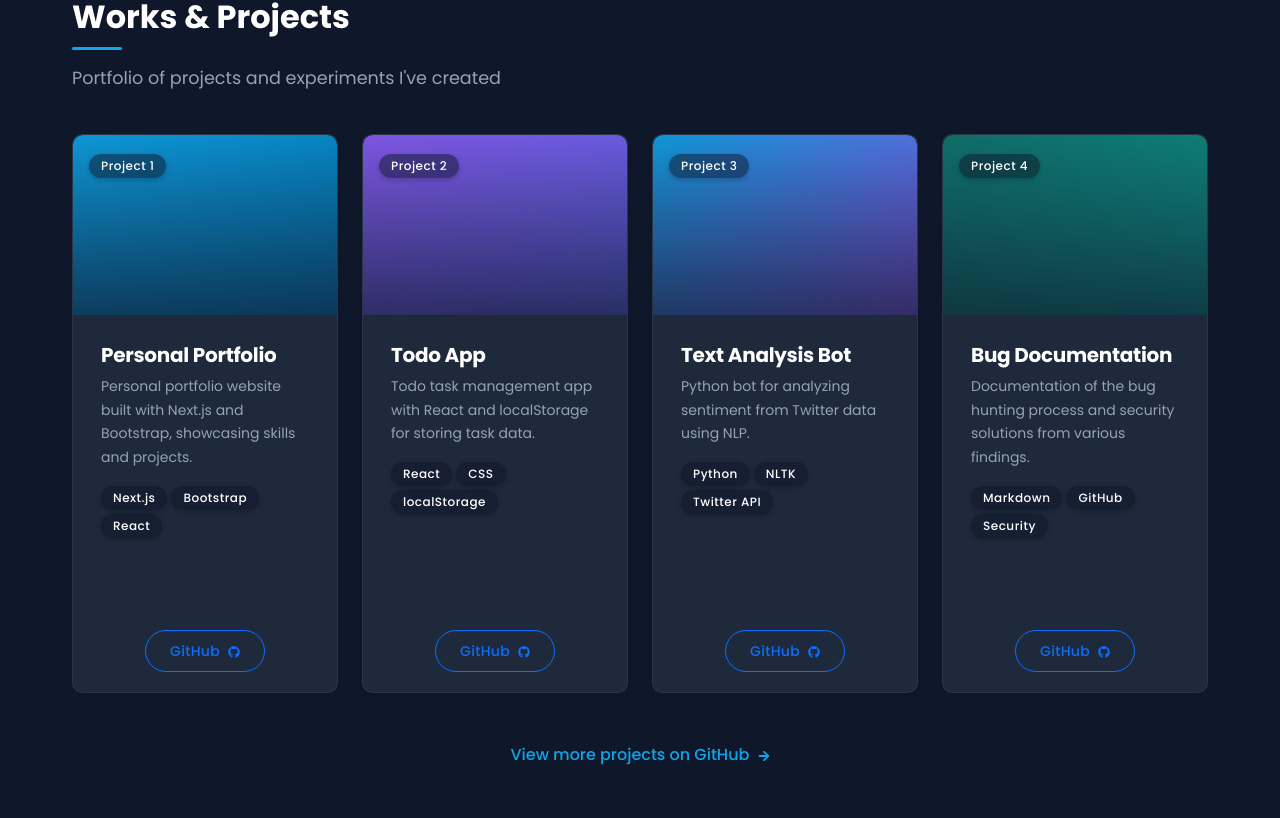
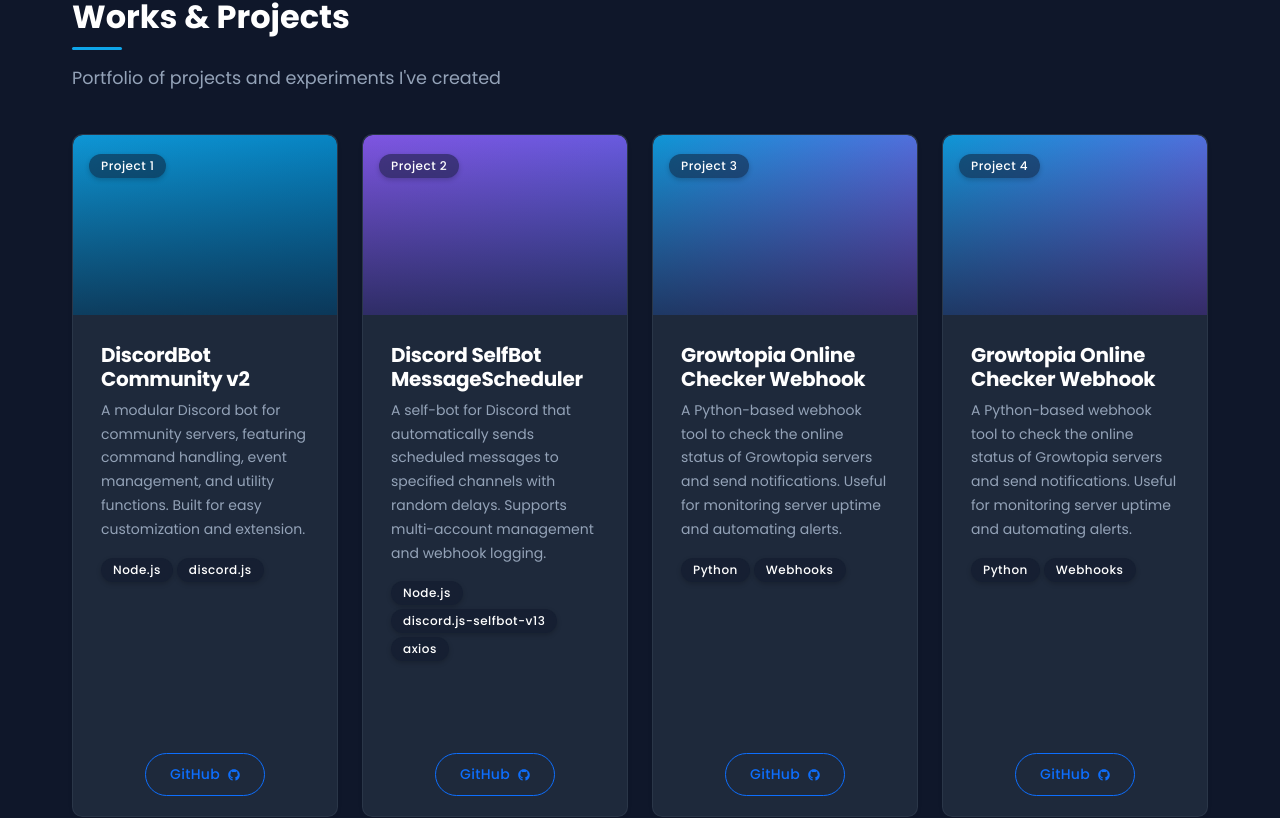
Before and after one commit to Gioxaa/my-portfolio-web, a Next.js app: page / in a window 1280 px wide. Shown: the part 3054-3872 px from the top of the page. Built offline with nearby package versions, Linux system fonts and the light colour scheme.

Commit message:
Update index page with new project entries, replacing existing ones with Discord-related tools and a Growtopia server checker. Each entry now includes a description, technology stack, and GitHub link for easy access.

```diff
--- a/pages/index.tsx
+++ b/pages/index.tsx
@@ -438,28 +438,32 @@
           <Row>
             {[
               {
-                title: 'Personal Portfolio',
-                desc: 'Personal portfolio website built with Next.js and Bootstrap, showcasing skills and projects.',
+                title: 'DiscordBot Community v2',
+                desc: 'A modular Discord bot for community servers, featuring command handling, event management, and utility functions. Built for easy customization and extension.',
                 img: 'linear-gradient(135deg, #0ea5e9, #0284c7)',
-                tech: ['Next.js', 'Bootstrap', 'React']
+                tech: ['Node.js', 'discord.js'],
+                link: 'https://github.com/Gioxaa/discordbot-community-v2'
               },
               {
-                title: 'Todo App',
-                desc: 'Todo task management app with React and localStorage for storing task data.',
+                title: 'Discord SelfBot MessageScheduler',
+                desc: 'A self-bot for Discord that automatically sends scheduled messages to specified channels with random delays. Supports multi-account management and webhook logging.',
                 img: 'linear-gradient(135deg, #8b5cf6, #6366f1)',
-                tech: ['React', 'CSS', 'localStorage']
+                tech: ['Node.js', 'discord.js-selfbot-v13', 'axios'],
+                link: 'https://github.com/Gioxaa/Discord-SelfBot-MessageScheduler'
               },
               {
-                title: 'Text Analysis Bot',
-                desc: 'Python bot for analyzing sentiment from Twitter data using NLP.',
+                title: 'Growtopia Online Checker Webhook',
+                desc: 'A Python-based webhook tool to check the online status of Growtopia servers and send notifications. Useful for monitoring server uptime and automating alerts.',
                 img: 'linear-gradient(135deg, #0ea5e9, #8b5cf6)',
-                tech: ['Python', 'NLTK', 'Twitter API']
+                tech: ['Python', 'Webhooks'],
+                link: 'https://github.com/Gioxaa/growtopia-online-checker-webhook'
               },
               {
-                title: 'Bug Documentation',
-                desc: 'Documentation of the bug hunting process and security solutions from various findings.',
-                img: 'linear-gradient(135deg, #0f766e, #0d9488)',
-                tech: ['Markdown', 'GitHub', 'Security']
+                title: 'Growtopia Online Checker Webhook',
+                desc: 'A Python-based webhook tool to check the online status of Growtopia servers and send notifications. Useful for monitoring server uptime and automating alerts.',
+                img: 'linear-gradient(135deg, #0ea5e9, #8b5cf6)',
+                tech: ['Python', 'Webhooks'],
+                link: 'https://github.com/Gioxaa/growtopia-online-checker-webhook'
               }
             ].map((item, index) => (
               <Col lg={3} md={6} className="mb-4" key={index}>
@@ -482,7 +486,7 @@
                   </Card.Body>
                   <Card.Footer className="bg-transparent border-0 pt-0">
                     <div className="d-flex justify-content-center mt-2">
-                      <Button variant="outline-primary" size="sm" className="btn-touch-effect">
+                      <Button variant="outline-primary" size="sm" className="btn-touch-effect" as="a" href={item.link} target="_blank" rel="noopener noreferrer">
                         GitHub <FaGithub className="ms-1" size={12} />
                       </Button>
                     </div>
```
